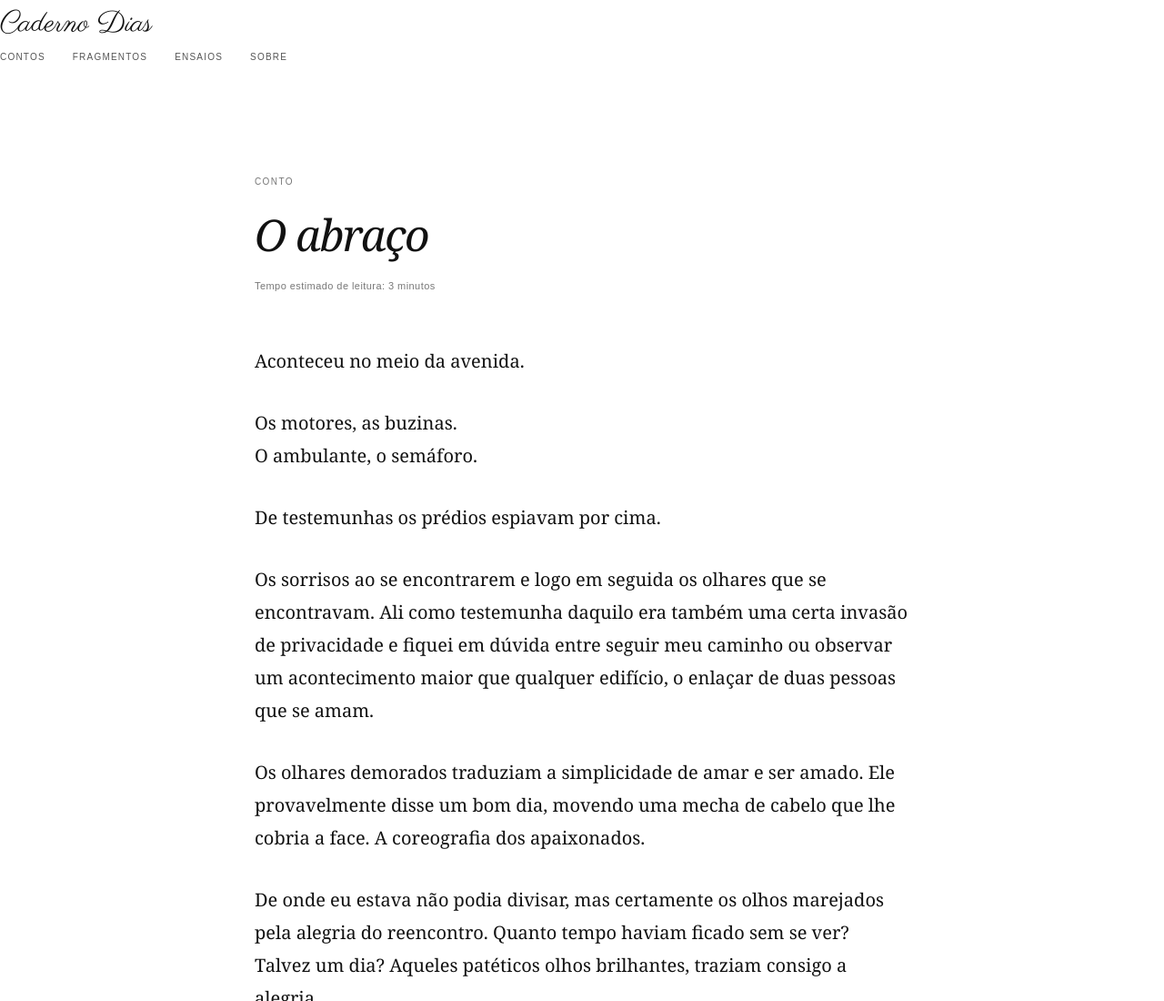
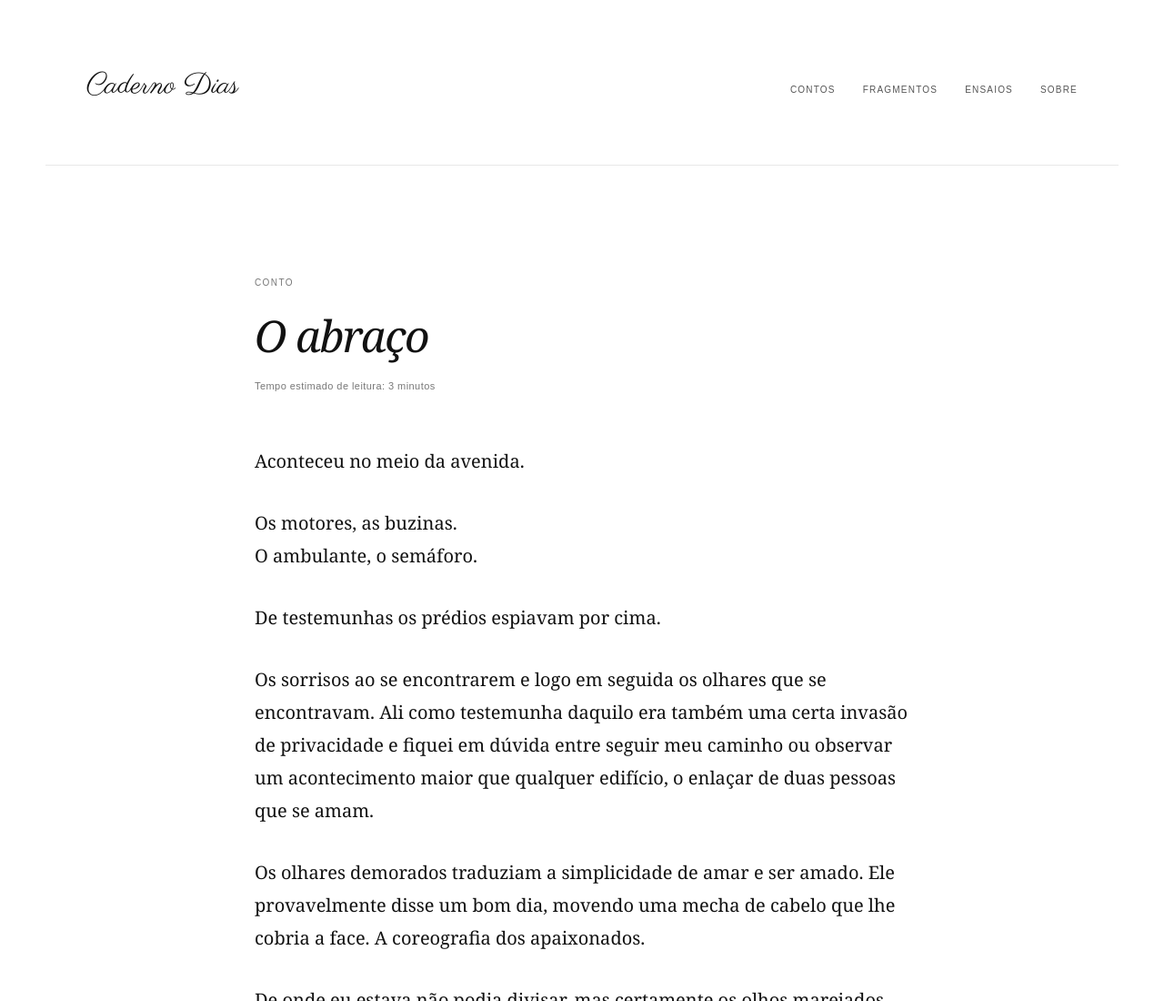
Before and after one commit to cadernodias/caderno-dias, a plain HTML site: page o-abraco.html in a window 1280 px wide. Shown: the top 1100 px of the page at 91% size. Drawn offline with Linux system fonts and the light colour scheme.

Commit message:
arrumando o cabecalho

```diff
--- a/o-abraco.html
+++ b/o-abraco.html
@@ -31,11 +31,13 @@
     </a>
 
 
-    <div class="site-title">
-        <a href="index.html" class="logo">
-            Caderno Dias
-        </a>
-    </div>
+    <header class="site-header">
+
+        <h1 class="site-title">
+            <a href="index.html" class="logo">
+                Caderno Dias
+            </a>
+        </h1>
 
         <nav class="navigation" aria-label="Navegação principal">
             <a href="index.html#contos">Contos</a>
```
